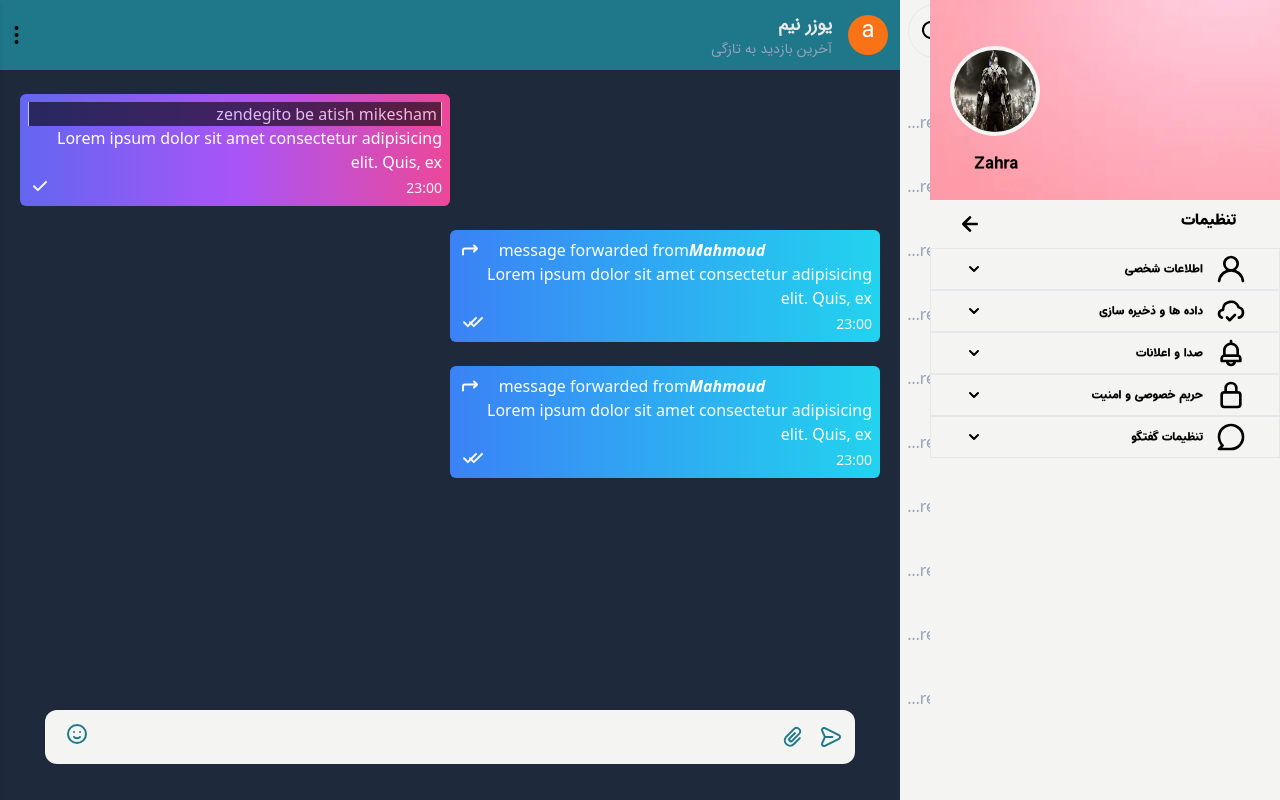
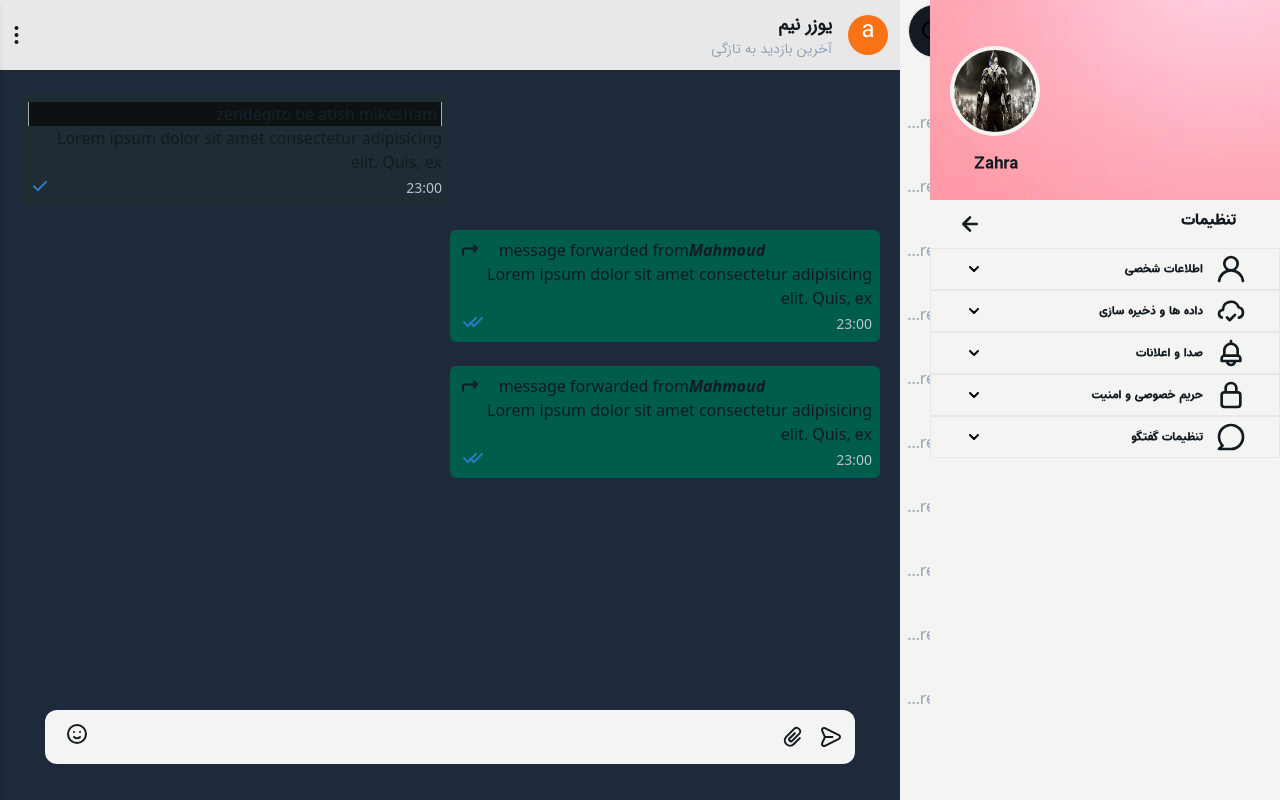
Before and after one commit to Mohaymen-Academy/FE02-Messenger, a React (Vite) app: page /App in a window 1280 px wide. Built offline with nearby package versions, Linux system fonts and the light colour scheme.

Commit message:
chat color

```diff
--- a/src/Components/ChatComps/ChatHeader.jsx
+++ b/src/Components/ChatComps/ChatHeader.jsx
@@ -6,13 +6,13 @@ const ChatHeader = ({ setActive }) => (
     onClick={(e) => {
       setActive((prev) => !prev);
     }}
-    className=" flex h-[70px] w-full cursor-pointer items-center justify-between bg-color4 px-1 font-iRANSans">
+    className=" flex h-[70px] w-full cursor-pointer items-center justify-between bg-color2 px-1 font-iRANSans">
     <div id="header-account" className="flex h-full items-center gap-2">
       <div className="flex-1 ">
         <Avatar isOnline={false} image={'a'} />
       </div>
       <div className="">
-        <h3 className="text-lg font-semibold text-color2">یوزر نیم </h3>
+        <h3 className="text-lg font-semibold text-text1">یوزر نیم </h3>
         <div className="text-sm text-slate-400">آخرین بازدید به تازگی</div>
       </div>
     </div>
--- a/src/Components/ProfileParts/Files.jsx
+++ b/src/Components/ProfileParts/Files.jsx
@@ -1,5 +1,5 @@
 import React from 'react'
-
+import { UilFileQuestion } from '@iconscout/react-unicons'
 export default function Files() {
     const files = [
         {
@@ -7,7 +7,7 @@ export default function Files() {
             name: 'Media 1',
             url: 'images/profile.jpg',
             type: 'image',
-            size: '1.2 MB',
+            size: '1.2 مگابایت',
             date: '2021-10-10'
         },
         {
@@ -15,17 +15,22 @@ export default function Files() {
             name: 'Media 2',
             url: 'images/profile.jpg',
             type: 'image',
-            size: '1.2 MB',
+            size: '1.2 مگابایت',
             date: '2021-10-10'
         },
     ]
 
 
   return (
-    <div className='flex flex-row flex-wrap py-2'>
+    <div dir='rtl' className='flex flex-col flex-wrap py-2'>
         {files.map(file => (
-            <div className='flex flex-row items-center justify-center m-0.5' >
-                {file.name}
+            <div className="flex flex-row items-center justify-start m-0.5 bg-color1 h-[60px] mt-1.5 hover:bg-color2 rounded-lg mx-1" >
+                <UilFileQuestion className="text-text1 w-14 h-14 mx-1 " />
+                <div className='flex flex-col '>
+                    <div className='text-text1 text-[16px] font-bold'>{file.name}</div>
+                    <div className='text-text1 text-[12px]'>{file.size}  ,   {file.date}</div>
+
+                </div>
             </div>
         ))}
     </div>
--- a/src/Components/ProfileParts/Medias.jsx
+++ b/src/Components/ProfileParts/Medias.jsx
@@ -31,10 +31,10 @@ export default function Medias() {
 
 
   return (
-    <div className='flex flex-row flex-wrap py-2'>
+    <div className='flex flex-row flex-wrap justify-between py-2 px-1 '>
         {medias.map(media => (
             <div className='flex flex-col items-center justify-center m-0.5' key={media.name}>
-                <img src={media.url} alt={media.name} className='w-[100px] h-[100px] object-cover' />
+                <img src={media.url} alt={media.name} className='w-[110px] h-[110px] object-cover' />
             </div>
         ))}
     </div>
--- a/src/Components/message/Message.jsx
+++ b/src/Components/message/Message.jsx
@@ -22,15 +22,15 @@ function Message({ content, isSeen, id, forewardedFrom, repliedTo }) {
       onContextMenu={handleRightClick}>
       <div
         className={` my-3 max-w-[50%] justify-end rounded-md bg-gradient-to-r ${
-          id === 'you' ? ' from-blue-500 to-cyan-400' : 'from-indigo-500 via-purple-500 to-pink-500'
-        } p-2 text-white `}>
+          id === 'you' ? ' bg-bgmymassage' : 'bg-bgyoumassage'
+        } p-2 text-text1 `}>
         <div>
           <MessageHeader forewardedFrom={forewardedFrom} repliedTo={repliedTo} />
         </div>
         <p>{content}</p>
         <div className=" flex w-full items-end justify-between text-sm text-zinc-400">
-          <p className="text-color1">23:00</p>
-          <div className="text-color1">
+          <p className="text-color3">23:00</p>
+          <div className="text-bluetext1">
             {id === 'you' && isSeen ? (
               <div className="flex flex-row">
                 <UilCheck className={'relative left-[-18px]'} />
--- a/src/index.css
+++ b/src/index.css
@@ -4,12 +4,16 @@
 
 @layer base {
     :root {
-      --color-color1: 20 35 60;  /* rgb(20 ,35 ,60) */
-      --color-color2: 38 56 89; /* rgb(38 ,56, 89) */
+      --color-color1: 17 27 33;  /* rgb(17,27,33) */
+      --color-color2: 32 44 51; /* rgb(32,44,51) */
       --color-color3: 107 119 141;  /* rgb(107 ,119, 141) */
       --color-color4: 30 120 137;  /* rgb(30 ,120, 137) */
-      /* --color-text1: 244 244 242;  rgb(244 , 244 , 242) */
-      --color-text1: 45, 85, 218; /* rgb(45, 85, 218) */
+      --color-text1: 244 244 242; /* rgb(244 , 244 , 242) */
+      --color-bgmymassage : 0 92 75; /*rgb(0,92,75)*/
+      --color-bgyoumassage : 32 44 51; /* rgb(32,44,51) */
+      --color-textcolor : 255 210 121 ; /*rgb(255,210,121)*/
+      --color-bghovor : 42 57 66 ; /*rgb(42,57,66)*/
+      --color-bluetext1: 45 120 200; /* rgb(45, 120, 158) */
 
     }
     :root[data-theme="light"] {
@@ -17,7 +21,8 @@
         --color-color2: 232 232 232; /* rgb(244 , 232 , 232) */
         --color-color3: 187 191 202; /* rgb(187 , 191 , 202) */
         --color-color4: 30 120 137; /* rgb(30 , 120 , 137) */
-        --color-text1: 46, 58, 100; /* rgb(20 , 35 , 60) */
+        --color-text1: 17 27 33; /* rgb(17,27,33) */
+        --color-bgmassage : 217 253 211 /*rgb(217,253,211)*/
 
     }
   }
--- a/tailwind.config.js
+++ b/tailwind.config.js
@@ -22,7 +22,12 @@ export default {
         color2: 'rgb(var(--color-color2) / <alpha-value>)',
         color3: 'rgb(var(--color-color3) / <alpha-value>)',
         color4: 'rgb(var(--color-color4) / <alpha-value>)',
-        text1: 'rgb(var(--color-text1) / <alpha-value>)'
+        text1: 'rgb(var(--color-text1) / <alpha-value>)',
+        bghovor: 'rgb(var(--color-bghovor) / <alpha-value>)',
+        bgmymassage: 'rgb(var(--color-bgmymassage) / <alpha-value>)',
+        bgyoumassage: 'rgb(var(--color-bgyoumassage) / <alpha-value>)',
+        textcolor: 'rgb(var(--color-textcolor) / <alpha-value>)',
+        bluetext1:'rgb(var(--color-bluetext1) / <alpha-value>)'
       }
     }
   },
```
Also changed, not shown: public/images/images.jpg (added), public/images/images.png (added).
